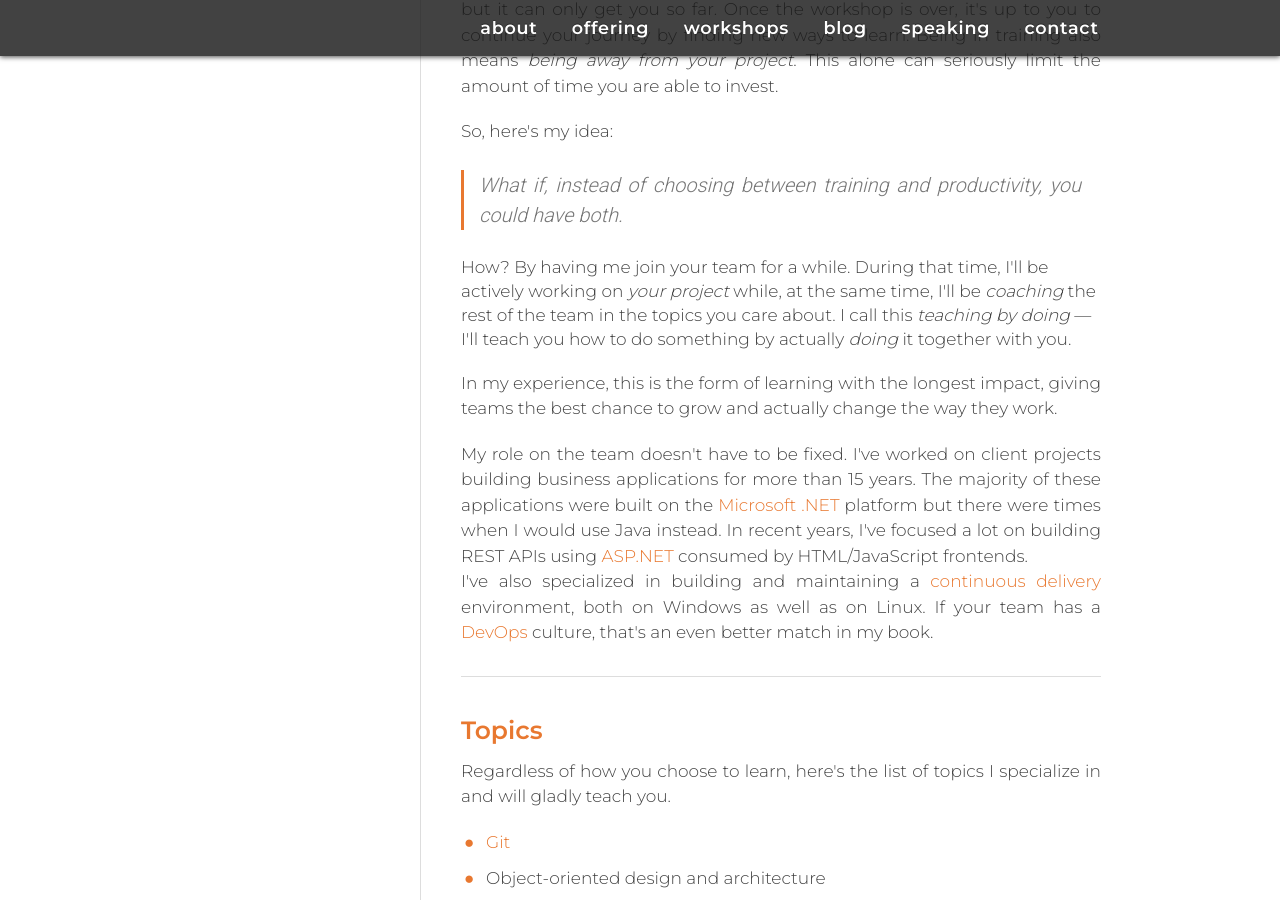
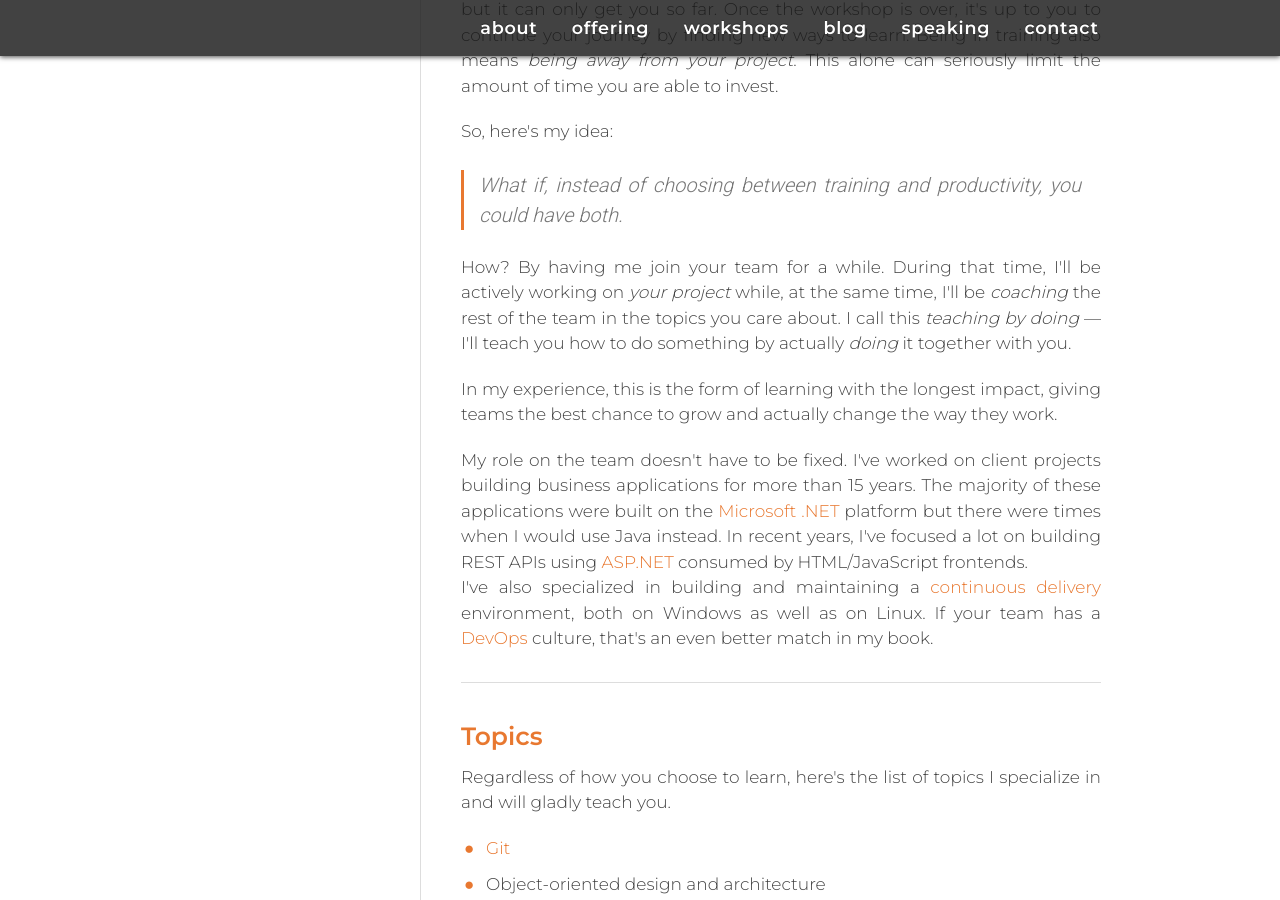
Before and after one commit to megakemp/megakemp.github.io, a Jekyll site: the page built from offering/index.html, in a window 1280 px wide and 900 px high, scrolled down 1530 px. Built offline with Jekyll 4.4.1, drawn with Linux system fonts in a browser that asks for light colours; nearby versions of some CDN libraries; comment, search, counter and statistics services are not loaded.

Commit message:
Cleans up the HTML in a few pages

```diff
--- a/git/index.html
+++ b/git/index.html
@@ -81,7 +81,7 @@ redirect_from: /tag/git/
     Sometimes, I have more things to say than can fit in an article or a presentation. That's when I make a course instead. However, those take longer so there are fewer of them. In any case, rest assured that every time I publish a new one, you'll find a link for it here.
   </p>
 
-  <h4 id="the_things_git_can_do">Advanced Git Tips and Tricks <span class="hide">—</span> <a href="http://bit.ly/ps-git-tips-tricks"><i class="fa fa-play-circle-o" aria-hidden="true"></i> Pluralsight</a></h4>
+  <h4 id="advanced_git_tips_tricks">Advanced Git Tips and Tricks <span class="hide">—</span> <a href="http://bit.ly/ps-git-tips-tricks"><i class="fa fa-play-circle-o" aria-hidden="true"></i> Pluralsight</a></h4>
   <p class="thumbnail-caption">
     <a href="http://bit.ly/ps-git-tips-tricks">
       <img src="/assets/git/advanced-git-tips-and-tricks-preview.png"
--- a/offering/index.html
+++ b/offering/index.html
@@ -41,7 +41,7 @@ redirect_from: /hire
   </p>
   </blockquote>
 
-  How? By having me join your team for a while. During that time, I'll be actively working on <em>your project</em> while, at the same time, I'll be <em>coaching</em> the rest of the team in the topics you care about. I call this <em>teaching by doing</em> — I'll teach you how to do something by actually <em>doing</em> it together with you.</p>
+  <p>How? By having me join your team for a while. During that time, I'll be actively working on <em>your project</em> while, at the same time, I'll be <em>coaching</em> the rest of the team in the topics you care about. I call this <em>teaching by doing</em> — I'll teach you how to do something by actually <em>doing</em> it together with you.</p>
 
   <p>In my experience, this is the form of learning with the longest impact, giving teams the best chance to grow and actually change the way they work.</p>
 
--- a/workshops/index.html
+++ b/workshops/index.html
@@ -8,7 +8,7 @@ title: Workshops
 
   <p>I put together a number of workshops that I can deliver for you and your team on request. They come with a specific set of contents, but I can always customize the agenda to meet your specific needs, if you so desire.</p>
 
-  <p>All workshops include a Q&A session. In order to get the most out of it, I encourage you to email me your questions beforehand. That will help me get a sense for where you stand on the topic and identify any particular areas where to put extra emphasis during the workshop.</p>
+  <p>All workshops include a Q&amp;A session. In order to get the most out of it, I encourage you to email me your questions beforehand. That will help me get a sense for where you stand on the topic and identify any particular areas where to put extra emphasis during the workshop.</p>
 
   <p>If you'd like to know more, here's how you can <a href="/offering/#contact">contact me</a>.</p>
 
```
